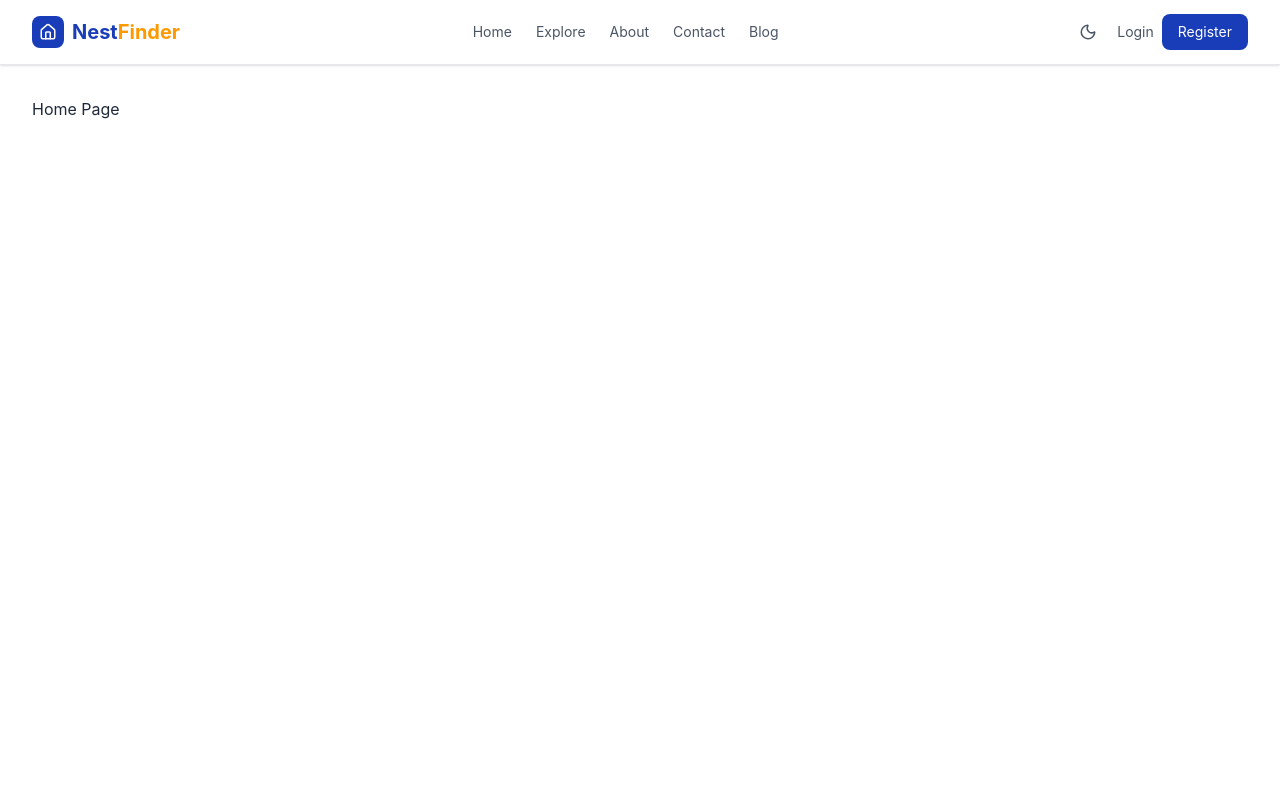
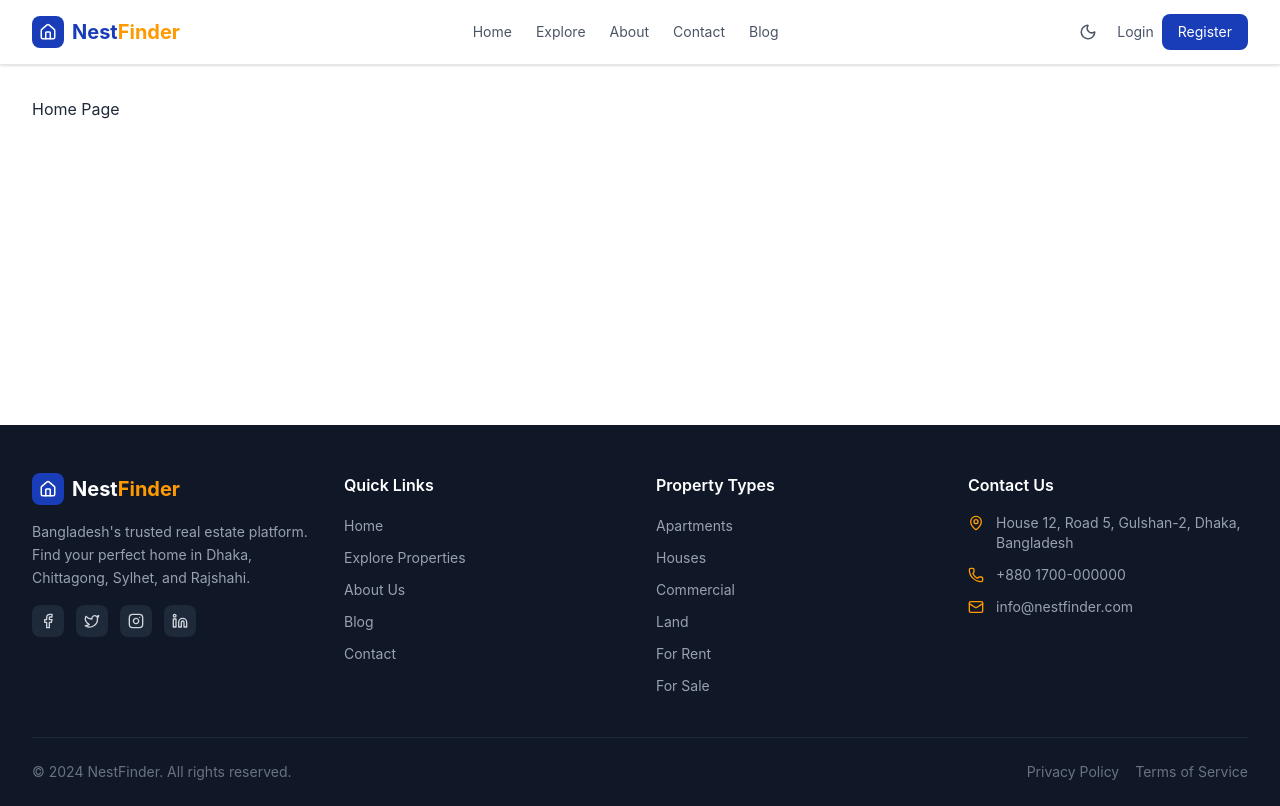
Before and after one commit to Abdurrobr34l/nestfinder, a React (Vite) app: page / in a window 1280 px wide. Built offline with nearby package versions, Linux system fonts and the light colour scheme.

Commit message:
Added footer

```diff
--- /dev/null
+++ b/src/Components/Layout/Footer.tsx
@@ -0,0 +1,134 @@
+import { Link } from "react-router"
+import { Home, Phone, Mail, MapPin, Facebook, Twitter, Instagram, Linkedin } from "lucide-react"
+
+const Footer = () => {
+  return (
+    <footer className="bg-gray-900 text-gray-300 pt-12 pb-6">
+      <div className="max-w-7xl mx-auto px-4 sm:px-6 lg:px-8">
+        <div className="grid grid-cols-1 md:grid-cols-2 lg:grid-cols-4 gap-8 mb-10">
+
+          {/* Brand column */}
+          <div>
+            <Link to="/" className="flex items-center gap-2 mb-4">
+              <div className="w-8 h-8 bg-blue-800 rounded-lg flex items-center justify-center">
+                <Home size={18} className="text-white" />
+              </div>
+              <span className="text-xl font-bold text-white">
+                Nest<span className="text-amber-500">Finder</span>
+              </span>
+            </Link>
+            <p className="text-sm text-gray-400 leading-relaxed mb-4">
+              Bangladesh's trusted real estate platform. Find your perfect home in Dhaka, Chittagong, Sylhet, and Rajshahi.
+            </p>
+            {/* Social links */}
+            <div className="flex items-center gap-3">
+              <a href="#" className="p-2 bg-gray-800 rounded-lg hover:bg-blue-800 transition-colors">
+                <Facebook size={16} />
+              </a>
+              <a href="#" className="p-2 bg-gray-800 rounded-lg hover:bg-blue-800 transition-colors">
+                <Twitter size={16} />
+              </a>
+              <a href="#" className="p-2 bg-gray-800 rounded-lg hover:bg-blue-800 transition-colors">
+                <Instagram size={16} />
+              </a>
+              <a href="#" className="p-2 bg-gray-800 rounded-lg hover:bg-blue-800 transition-colors">
+                <Linkedin size={16} />
+              </a>
+            </div>
+          </div>
+
+          {/* Quick links */}
+          <div>
+            <h3 className="text-white font-semibold mb-4">Quick Links</h3>
+            <ul className="space-y-2">
+              {[
+                { label: "Home", path: "/" },
+                { label: "Explore Properties", path: "/explore" },
+                { label: "About Us", path: "/about" },
+                { label: "Blog", path: "/blog" },
+                { label: "Contact", path: "/contact" },
+              ].map(link => (
+                <li key={link.path}>
+                  <Link
+                    to={link.path}
+                    className="text-sm text-gray-400 hover:text-amber-500 transition-colors"
+                  >
+                    {link.label}
+                  </Link>
+                </li>
+              ))}
+            </ul>
+          </div>
+
+          {/* Property types */}
+          <div>
+            <h3 className="text-white font-semibold mb-4">Property Types</h3>
+            <ul className="space-y-2">
+              {[
+                { label: "Apartments", path: "/explore?category=apartment" },
+                { label: "Houses", path: "/explore?category=house" },
+                { label: "Commercial", path: "/explore?category=commercial" },
+                { label: "Land", path: "/explore?category=land" },
+                { label: "For Rent", path: "/explore?priceType=rent" },
+                { label: "For Sale", path: "/explore?priceType=sale" },
+              ].map(link => (
+                <li key={link.path}>
+                  <Link
+                    to={link.path}
+                    className="text-sm text-gray-400 hover:text-amber-500 transition-colors"
+                  >
+                    {link.label}
+                  </Link>
+                </li>
+              ))}
+            </ul>
+          </div>
+
+          {/* Contact info */}
+          <div>
+            <h3 className="text-white font-semibold mb-4">Contact Us</h3>
+            <ul className="space-y-3">
+              <li className="flex items-start gap-3">
+                <MapPin size={16} className="text-amber-500 mt-0.5 shrink-0" />
+                <span className="text-sm text-gray-400">
+                  House 12, Road 5, Gulshan-2, Dhaka, Bangladesh
+                </span>
+              </li>
+              <li className="flex items-center gap-3">
+                <Phone size={16} className="text-amber-500 shrink-0" />
+                <a href="tel:+8801700000000" className="text-sm text-gray-400 hover:text-amber-500 transition-colors">
+                  +880 1700-000000
+                </a>
+              </li>
+              <li className="flex items-center gap-3">
+                <Mail size={16} className="text-amber-500 shrink-0" />
+                <a href="mailto:info@nestfinder.com" className="text-sm text-gray-400 hover:text-amber-500 transition-colors">
+                  info@nestfinder.com
+                </a>
+              </li>
+            </ul>
+          </div>
+
+        </div>
+
+        {/* Bottom bar */}
+        <div className="border-t border-gray-800 pt-6 flex flex-col sm:flex-row items-center justify-between gap-3">
+          <p className="text-sm text-gray-500">
+            © 2024 NestFinder. All rights reserved.
+          </p>
+          <div className="flex items-center gap-4">
+            <a href="#" className="text-sm text-gray-500 hover:text-amber-500 transition-colors">
+              Privacy Policy
+            </a>
+            <a href="#" className="text-sm text-gray-500 hover:text-amber-500 transition-colors">
+              Terms of Service
+            </a>
+          </div>
+        </div>
+
+      </div>
+    </footer>
+  )
+}
+
+export default Footer
--- a/src/Pages/Home.tsx
+++ b/src/Pages/Home.tsx
@@ -1,12 +1,14 @@
-import Navbar from "../Components/Layout/Navbar"
+import Footer from "../Components/Layout/Footer";
+import Navbar from "../Components/Layout/Navbar";
 
 const Home = () => {
   return (
     <div>
       <Navbar />
-      <div className="p-8 text-gray-800 dark:text-white">Home Page</div>
+      <div className="p-8 text-gray-800 dark:text-white min-h-[calc(100vh-440px)]">Home Page</div>
+      <Footer />
     </div>
-  )
-}
+  );
+};
 
-export default Home
+export default Home;
```
